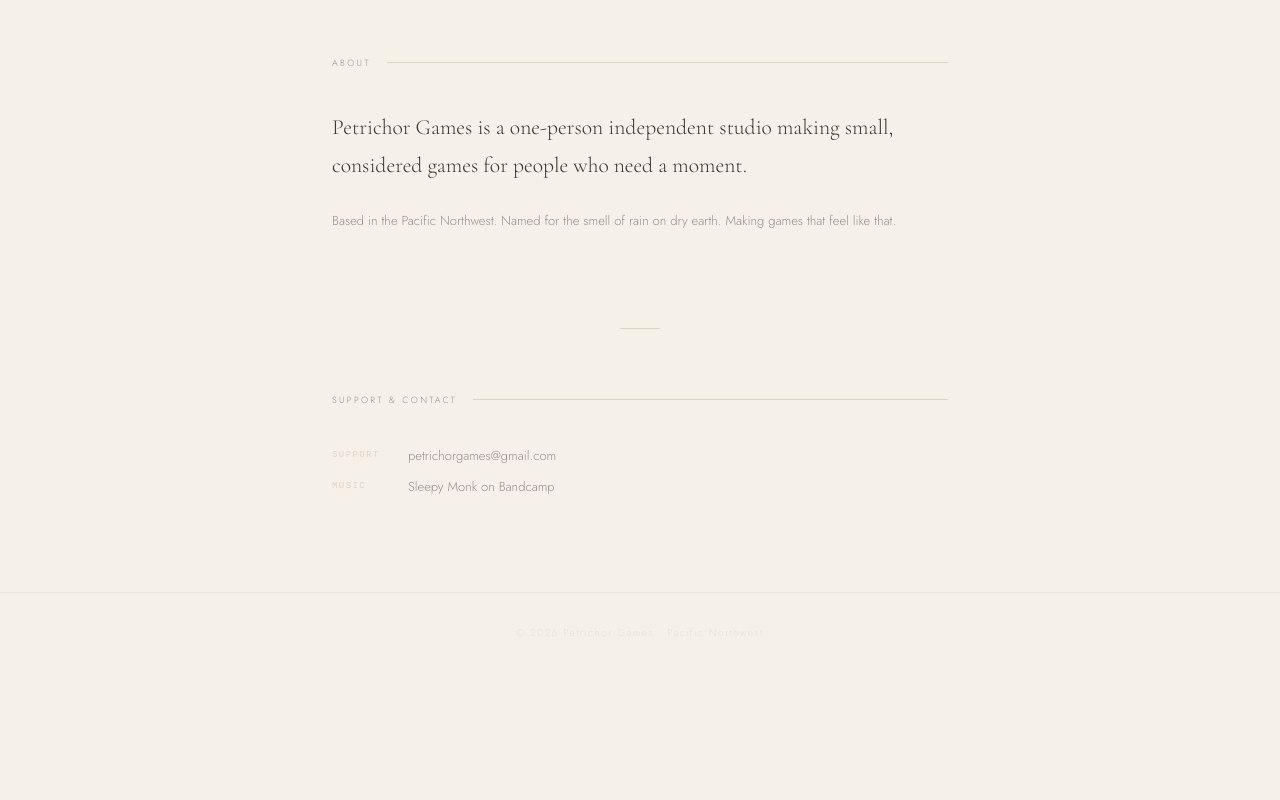
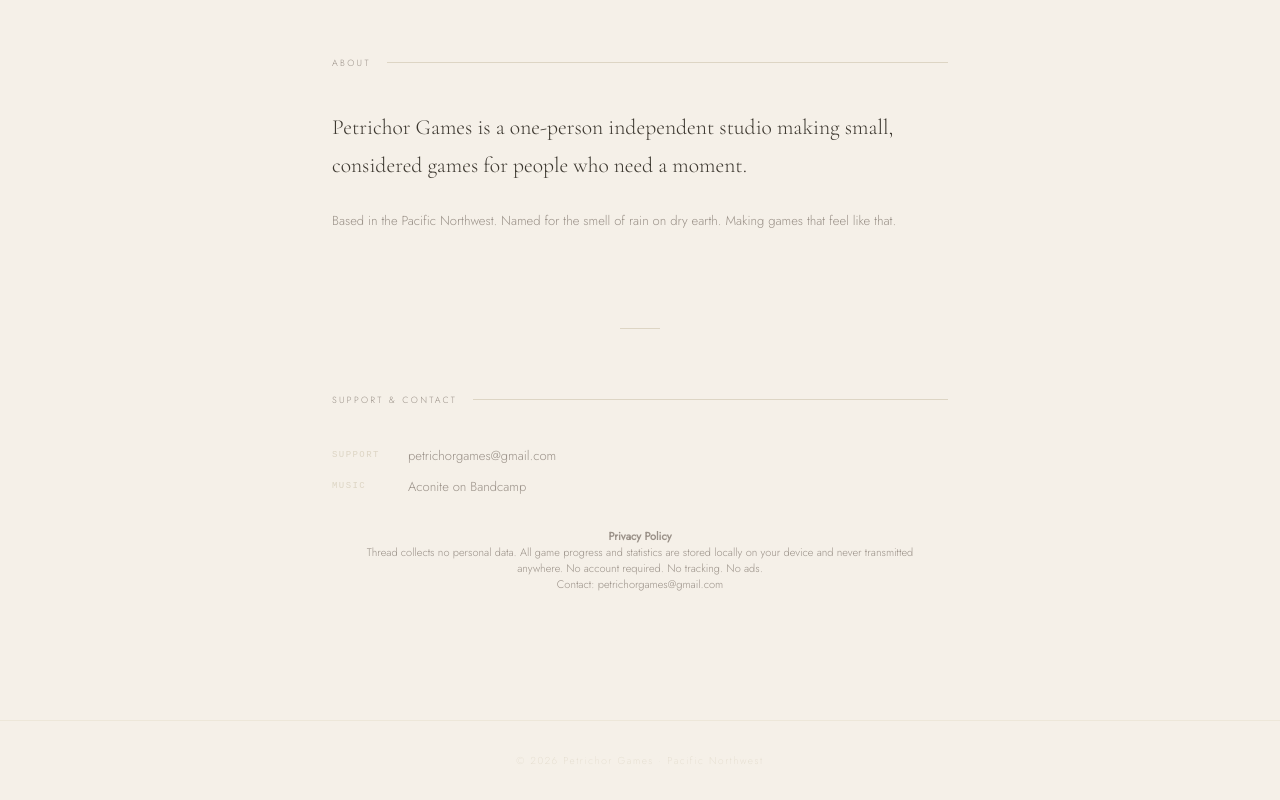
Before and after one commit to petrichor-game-studio/petrichor-game-studio.github.io, a plain HTML site: page index.html in a window 1280 px wide. Shown: the part 1463-2263 px from the top of the page. Before the commit the page ends 2135 px from the top, so only its background shows below. Drawn offline with nearby package versions, Linux system fonts and the light colour scheme; a web font is replaced by a local one.

Commit message:
Updated to add privacy policy

```diff
--- a/index.html
+++ b/index.html
@@ -496,10 +496,20 @@
       </div>
       <div class="contact-item">
         <span class="contact-label">Music</span>
-        <a href="https://sleepymonk.bandcamp.com" class="contact-value" target="_blank" rel="noopener">Sleepy Monk on Bandcamp</a>
+        <a href="https://aconite.bandcamp.com" class="contact-value" target="_blank" rel="noopener">Aconite on Bandcamp</a>
       </div>
     </div>
+
+    <div style="padding: 2rem; text-align: center; font-size: 11px; color: #9A9188;">
+  <p><strong>Privacy Policy</strong></p>
+  <p>Thread collects no personal data. All game progress and statistics
+  are stored locally on your device and never transmitted anywhere.
+  No account required. No tracking. No ads.</p>
+  <p>Contact: petrichorgames@gmail.com</p>
+</div>
   </section>
+
+
 
 </main>
 
```
